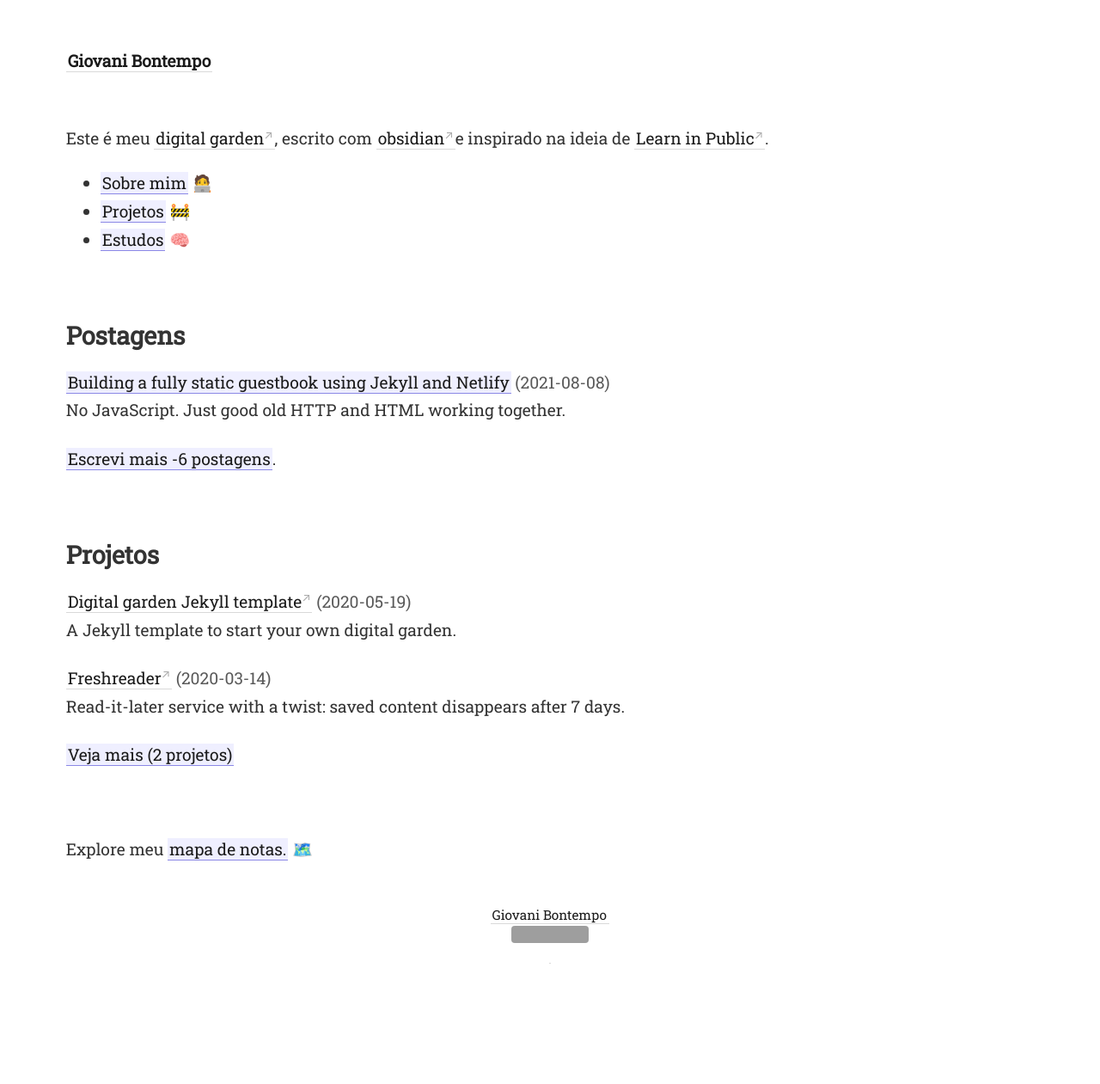
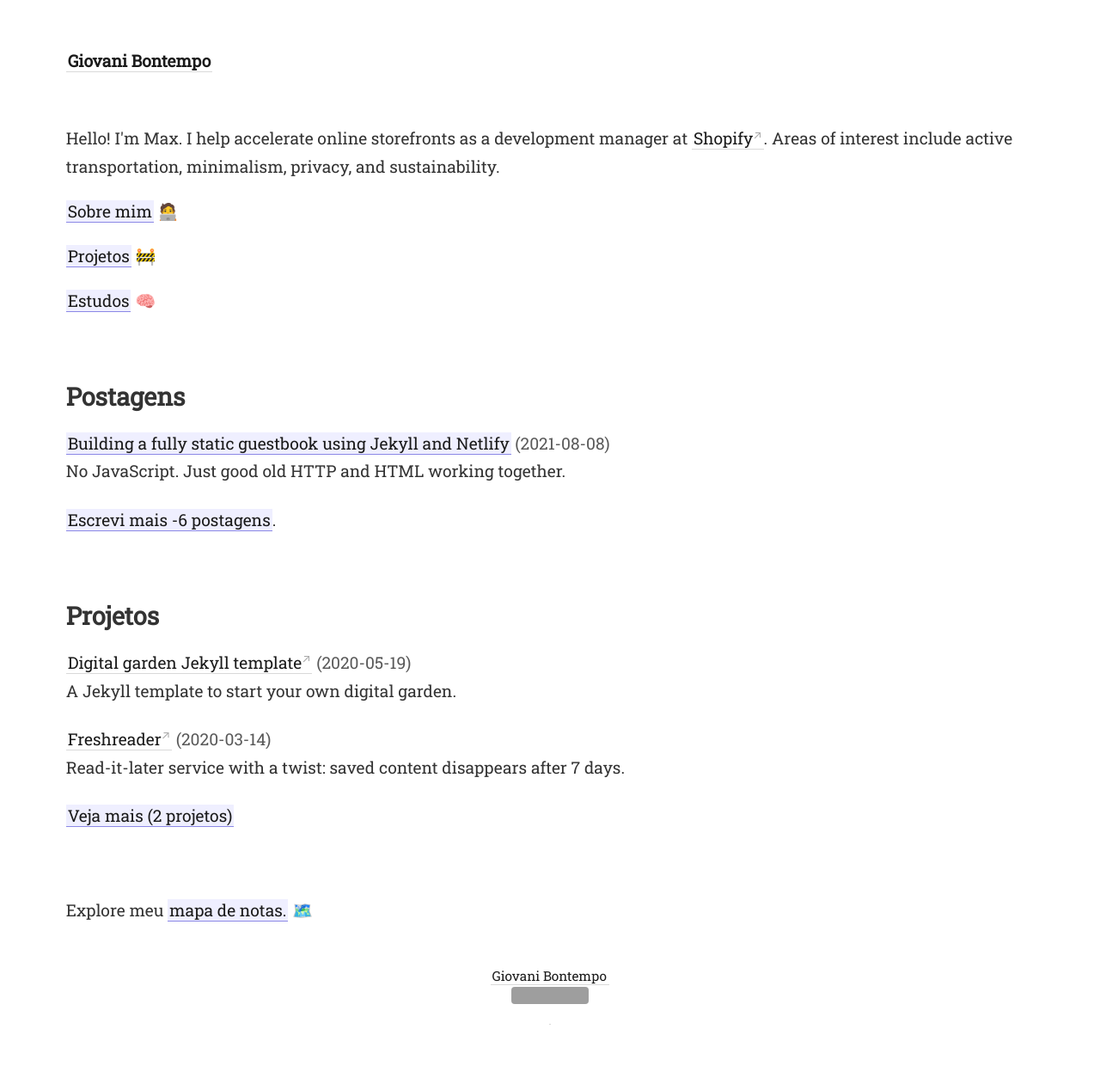
Before and after one commit to gio-bon/MyDigitalGarden, a Jekyll site: the page built from _pages/index.md, in a window 1280 px wide. Shown: the whole page at 86% size. Built offline with Jekyll 4.4.1, drawn with Linux system fonts in a browser that asks for light colours; before the commit the page ends 1190 px from its top, so only the background shows below that; grey boxes are pictures that could not be loaded.

Commit message:
ajustes index

```diff
--- a/_pages/index.md
+++ b/_pages/index.md
@@ -5,11 +5,19 @@ id: home
 permalink: /
 ---
 
-Este é meu [digital garden](https://youtu.be/i8EwNnO9Uks), escrito com [obsidian](https://obsidian.md)e inspirado na ideia de [Learn in Public](https://segredo.dev/aprenda-em-publico/). <br>
+<div>
+  <div>
+    <p>
+      Hello! I'm Max. I help accelerate online storefronts as a development manager at <a target="_blank" rel="noopener" href="https://www.shopify.ca/">Shopify</a>.
+      Areas of interest include active transportation, minimalism, privacy, and sustainability.
+    </p>
+  </div>
 
-- <a class="internal-link" href="/about">Sobre mim</a> 🧑‍💻
-- [[Projetos]] 🚧
-- [[Estudos]] 🧠 <br>
+<div>
+  <p><a class="internal-link" href="/about">Sobre mim</a> 🧑‍💻 </p>
+  <p>[[Projetos]] 🚧 	</p>
+  <p>[[Estudos]] 🧠 <br> </p>
+</div>
 
 <div>
   <div class="grid-element">
@@ -49,4 +57,10 @@ Este é meu [digital garden](https://youtu.be/i8EwNnO9Uks), escrito com [obsidia
     {% endif %}
   </div>
 
-Explore meu <a class="internal-link" href="/map">mapa de notas.</a> 🗺️ <br>
+<div>
+  <p>
+    Explore meu <a class="internal-link" href="/map">mapa de notas.</a> 🗺️ <br>
+  </p>
+</div>
+
+</div>
```
Also changed, not shown: _pages/blog.md (+1 -2 lines).
